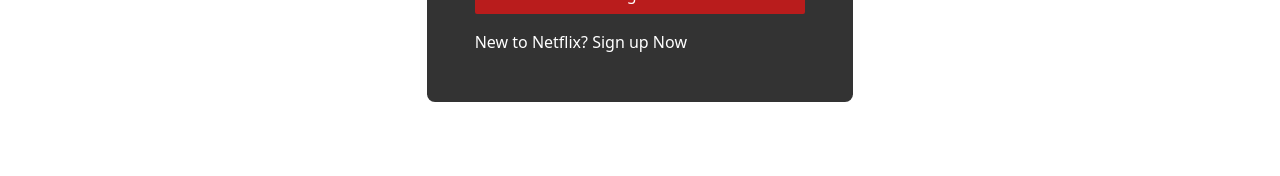
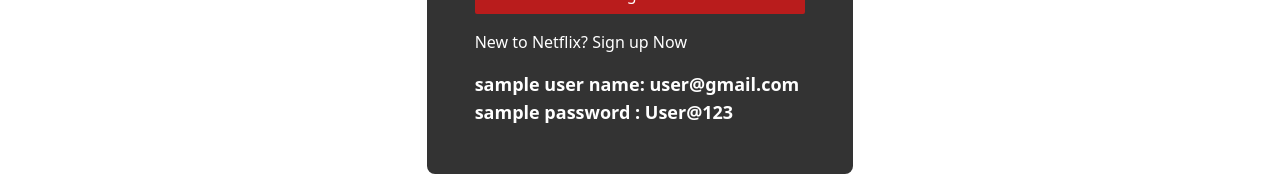
Before and after one commit to nikhilpj/Netflix-Gpt, a React (Create React App) app: page / in a window 1280 px wide. Shown: the part 414-590 px from the top of the page. Built offline with nearby package versions, Linux system fonts and the light colour scheme; no server answers.

Commit message:
added sample username and password for guest users

```diff
--- a/src/components/Login.js
+++ b/src/components/Login.js
@@ -109,6 +109,9 @@
             ? "New to Netflix? Sign up Now"
             : "Already have account? Sign in"}
         </p>
+
+        <p className="mt-4 font-bold text-lg">sample user name: user@gmail.com</p>
+        <p className="font-bold text-lg">sample password : User@123</p>
       </form>
     </div>
   );
```
